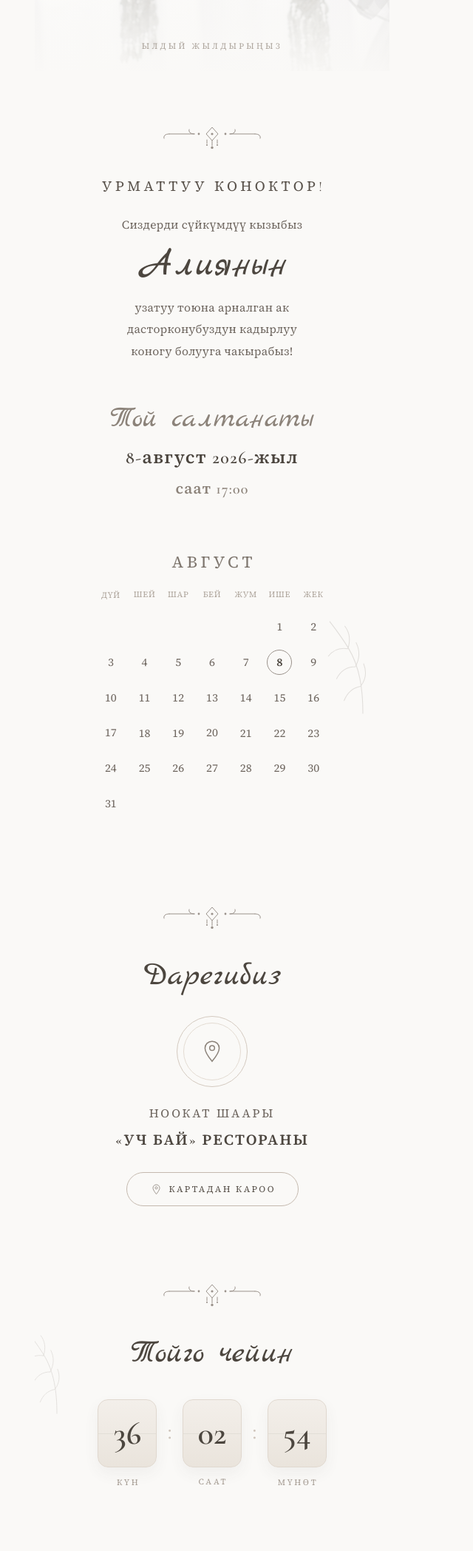
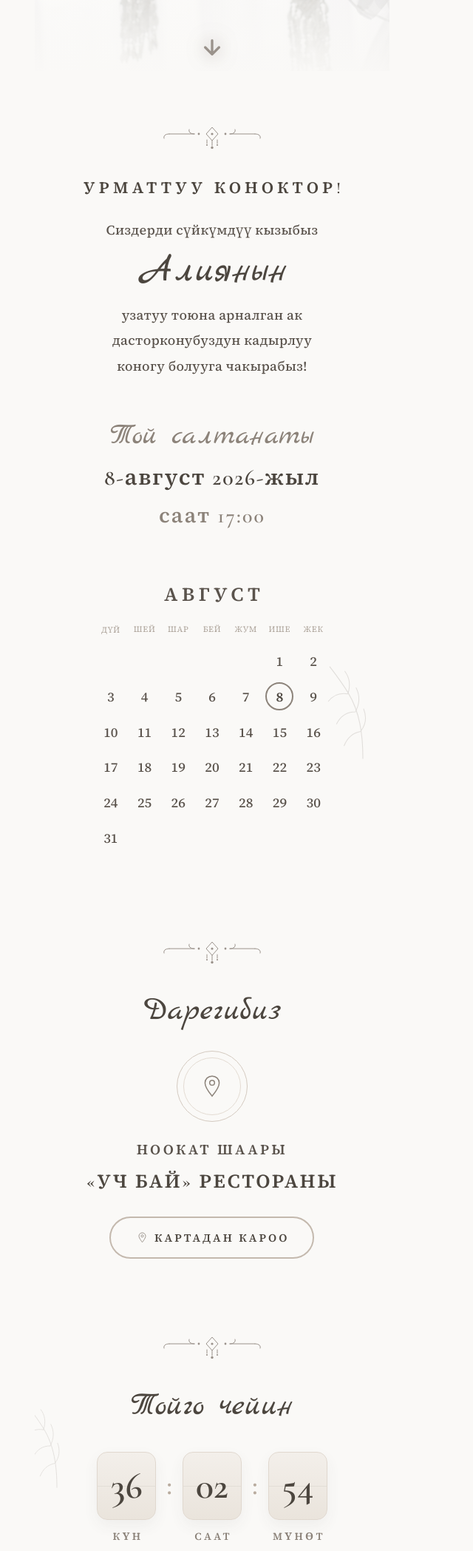
Before and after one commit to KiraCoder/kyz-uzatuu, a plain HTML site: page index.html in a window 1280 px wide. Shown: the part 704-2800 px from the top of the page at 74% size, without its empty margins (353-993 px from the left). Drawn offline with nearby package versions, Linux system fonts and the light colour scheme.

Commit message:
Improve visibility and add social media previews
Changes for better accessibility (elder-friendly):
- Replaced scroll text with glowing bouncing down arrow icon
- Increased all font sizes by 10-30% for better readability
- Made all text bolder (increased font-weight throughout)
- Ceremony time: now clamp(22px, 6vw, 28px) with font-weight 700
- Event date: increased to clamp(24px, 6.5vw, 30px)
- Address/venue: larger and bolder text
- Countdown: bigger numbers and labels
- RSVP form: increased all text sizes and button weight
- Calendar: larger numbers with better contrast
- Map button: thicker border (2px) and bolder text

Social media preview improvements:
- Added Open Graph meta tags for Facebook/WhatsApp previews
- Added Twitter Card meta tags
- Preview title: "Алия - Кыз Узатуу Чакыруу"
- Preview description with date, time, and location
- Preview image: optimized hero image
- Added theme-color and Apple mobile meta tags

🤖 Generated with [Claude Code](https://claude.com/claude-code)

Co-Authored-By: Claude <noreply@anthropic.com>

```diff
--- a/index.html
+++ b/index.html
@@ -4,6 +4,30 @@
 <meta charset="utf-8">
 <meta name="viewport" content="width=device-width, initial-scale=1, maximum-scale=5">
 <title>Алия - Кыз Узатуу 2026</title>
+
+<!-- SEO Meta Tags -->
+<meta name="description" content="Сиздерди Алиянын кыз узатуу тоюна чакырабыз! 8-август 2026-жыл, саат 17:00, Ноокат шаары, Уч Бай рестораны">
+
+<!-- Open Graph / Facebook -->
+<meta property="og:type" content="website">
+<meta property="og:url" content="https://kiracoder.github.io/kyz-uzatuu/">
+<meta property="og:title" content="Алия - Кыз Узатуу Чакыруу">
+<meta property="og:description" content="Сиздерди Алиянын кыз узатуу тоюна чакырабыз! 8-август 2026-жыл, саат 17:00, Ноокат шаары">
+<meta property="og:image" content="https://kiracoder.github.io/kyz-uzatuu/images/hero-shokulo-optimized.jpg">
+<meta property="og:image:width" content="1200">
+<meta property="og:image:height" content="630">
+
+<!-- Twitter Card -->
+<meta name="twitter:card" content="summary_large_image">
+<meta name="twitter:url" content="https://kiracoder.github.io/kyz-uzatuu/">
+<meta name="twitter:title" content="Алия - Кыз Узатуу Чакыруу">
+<meta name="twitter:description" content="Сиздерди Алиянын кыз узатуу тоюна чакырабыз! 8-август 2026-жыл, саат 17:00">
+<meta name="twitter:image" content="https://kiracoder.github.io/kyz-uzatuu/images/hero-shokulo-optimized.jpg">
+
+<!-- Additional Meta Tags -->
+<meta name="theme-color" content="#FAF9F7">
+<meta name="apple-mobile-web-app-capable" content="yes">
+<meta name="apple-mobile-web-app-status-bar-style" content="black-translucent">
 <link rel="preconnect" href="https://fonts.googleapis.com">
 <link rel="preconnect" href="https://fonts.gstatic.com" crossorigin>
 <link href="https://fonts.googleapis.com/css2?family=Marck+Script&family=Cormorant+Garamond:ital,wght@0,400;0,500;0,600;1,400;1,500&family=Source+Serif+4:ital,opsz,wght@0,8..60,300;0,8..60,400;0,8..60,500;0,8..60,600;1,8..60,400&display=swap" rel="stylesheet">
@@ -329,25 +353,46 @@
 
   .hero-date {
     font-family: 'Cormorant Garamond', 'Source Serif 4', serif;
-    font-size: clamp(18px, 5vw, 22px);
+    font-size: clamp(22px, 6vw, 28px);
     letter-spacing: .34em;
     text-transform: uppercase;
-    color: #5A534C;
+    color: #4C463F;
     padding-left: .34em;
     margin-top: 22px;
     text-shadow: 0 1px 10px rgba(250,249,247,.9);
-    font-weight: 600;
+    font-weight: 700;
   }
 
   .scroll-hint {
     position: absolute;
     bottom: 26px;
     z-index: 2;
-    font-size: clamp(9px, 2.5vw, 11px);
-    letter-spacing: .3em;
-    text-transform: uppercase;
-    color: #A79E95;
-    animation: softpulse 2.6s ease-in-out infinite;
+    display: flex;
+    flex-direction: column;
+    align-items: center;
+    gap: 8px;
+  }
+
+  .scroll-arrow {
+    width: 32px;
+    height: 32px;
+    animation: bounce 2s ease-in-out infinite, glow 2s ease-in-out infinite;
+  }
+
+  @keyframes bounce {
+    0%, 100% { transform: translateY(0); }
+    50% { transform: translateY(10px); }
+  }
+
+  @keyframes glow {
+    0%, 100% {
+      filter: drop-shadow(0 0 4px rgba(154,146,139,0.4));
+      opacity: 0.7;
+    }
+    50% {
+      filter: drop-shadow(0 0 12px rgba(154,146,139,0.8));
+      opacity: 1;
+    }
   }
 
   /* Section styles */
@@ -378,19 +423,21 @@
 
   .invitation .greeting {
     font-family: 'Cormorant Garamond', 'Source Serif 4', serif;
-    font-size: clamp(16px, 4.5vw, 19px);
+    font-size: clamp(18px, 5vw, 22px);
     letter-spacing: .24em;
     text-transform: uppercase;
-    color: #5A534C;
+    color: #4C463F;
     margin: 0 0 26px;
     padding-left: .24em;
+    font-weight: 600;
   }
 
   .invitation .text {
-    font-size: clamp(14px, 3.8vw, 15.5px);
+    font-size: clamp(16px, 4.2vw, 18px);
     line-height: 1.85;
     letter-spacing: .02em;
-    color: #6E665F;
+    color: #5A534C;
+    font-weight: 500;
   }
 
   .invitation .name {
@@ -402,13 +449,14 @@
   }
 
   .invitation .invitation-text {
-    font-size: clamp(14px, 3.8vw, 15.5px);
+    font-size: clamp(16px, 4.2vw, 18px);
     line-height: 1.9;
     letter-spacing: .02em;
-    color: #6E665F;
+    color: #5A534C;
     margin: 0 auto;
-    max-width: 300px;
+    max-width: 320px;
     padding: 0 10px;
+    font-weight: 500;
   }
 
   .invitation .event-title {
@@ -420,11 +468,20 @@
 
   .invitation .event-date {
     font-family: 'Cormorant Garamond', 'Source Serif 4', serif;
-    font-size: clamp(20px, 5.5vw, 24px);
-    font-weight: 600;
+    font-size: clamp(24px, 6.5vw, 30px);
+    font-weight: 700;
     letter-spacing: .06em;
     color: #4C463F;
     margin: 0;
+  }
+
+  .invitation .event-time {
+    font-family: 'Cormorant Garamond', 'Source Serif 4', serif;
+    font-size: clamp(22px, 6vw, 28px);
+    font-weight: 700;
+    letter-spacing: .08em;
+    color: #8C837A;
+    margin: 12px 0 0;
   }
 
   /* Calendar */
@@ -440,12 +497,13 @@
 
   .calendar-title {
     font-family: 'Cormorant Garamond', 'Source Serif 4', serif;
-    font-size: clamp(18px, 5vw, 22px);
+    font-size: clamp(22px, 5.5vw, 26px);
     letter-spacing: .22em;
     text-transform: uppercase;
-    color: #7E766E;
+    color: #5A534C;
     margin-bottom: 22px;
     padding-left: .22em;
+    font-weight: 700;
   }
 
   .calendar-weekdays {
@@ -477,17 +535,18 @@
     display: inline-flex;
     align-items: center;
     justify-content: center;
-    width: clamp(28px, 7vw, 34px);
-    height: clamp(28px, 7vw, 34px);
-    font-size: clamp(13px, 3.5vw, 15px);
-    color: #6E665F;
+    width: clamp(30px, 7.5vw, 38px);
+    height: clamp(30px, 7.5vw, 38px);
+    font-size: clamp(15px, 4vw, 18px);
+    color: #5A534C;
+    font-weight: 500;
   }
 
   .calendar-day.highlight span {
     border-radius: 50%;
-    border: 1px solid #9A928B;
+    border: 2px solid #8C837A;
     color: #4C463F;
-    font-weight: 600;
+    font-weight: 700;
   }
 
   /* Address */
@@ -529,18 +588,19 @@
 
   .address-city {
     font-family: 'Cormorant Garamond', 'Source Serif 4', serif;
-    font-size: clamp(14px, 3.8vw, 16px);
+    font-size: clamp(16px, 4.2vw, 19px);
     letter-spacing: .18em;
     text-transform: uppercase;
-    color: #6E665F;
+    color: #5A534C;
     margin: 0 0 8px;
     padding: 0 10px .18em;
+    font-weight: 600;
   }
 
   .address-venue {
     font-family: 'Cormorant Garamond', 'Source Serif 4', serif;
-    font-size: clamp(18px, 4.8vw, 20px);
-    font-weight: 600;
+    font-size: clamp(22px, 5.5vw, 26px);
+    font-weight: 700;
     letter-spacing: .1em;
     text-transform: uppercase;
     color: #4C463F;
@@ -552,16 +612,17 @@
     display: inline-flex;
     align-items: center;
     gap: 9px;
-    padding: 14px 30px;
-    border: 1px solid #C4B9AE;
+    padding: 16px 32px;
+    border: 2px solid #C4B9AE;
     border-radius: 40px;
-    font-size: clamp(11px, 2.8vw, 12px);
+    font-size: clamp(13px, 3.2vw, 15px);
     letter-spacing: .2em;
     text-transform: uppercase;
-    color: #5A534C;
+    color: #4C463F;
     text-decoration: none;
-    padding-left: calc(30px + .2em);
+    padding-left: calc(32px + .2em);
     transition: all .2s;
+    font-weight: 600;
   }
 
   .map-button:hover {
@@ -629,24 +690,26 @@
 
   .countdown-value {
     font-family: 'Cormorant Garamond', 'Source Serif 4', serif;
-    font-size: clamp(36px, 10vw, 44px);
-    font-weight: 600;
+    font-size: clamp(40px, 11vw, 50px);
+    font-weight: 700;
     color: #4C463F;
   }
 
   .countdown-separator {
     font-family: 'Cormorant Garamond', serif;
-    font-size: clamp(28px, 8vw, 34px);
-    color: #CFC5BC;
+    font-size: clamp(32px, 9vw, 38px);
+    color: #B9AC9F;
     margin-top: clamp(18px, 5vw, 22px);
+    font-weight: 600;
   }
 
   .countdown-label {
-    font-size: clamp(9px, 2.5vw, 11px);
+    font-size: clamp(11px, 3vw, 14px);
     letter-spacing: .24em;
     text-transform: uppercase;
-    color: #A79E95;
+    color: #8C837A;
     padding-left: .24em;
+    font-weight: 600;
   }
 
   /* Hosts */
@@ -713,10 +776,11 @@
 
   .form-group label {
     display: block;
-    font-size: clamp(11px, 3vw, 12.5px);
+    font-size: clamp(13px, 3.5vw, 15px);
     line-height: 1.6;
-    color: #8A827A;
+    color: #5A534C;
     margin-bottom: 12px;
+    font-weight: 500;
   }
 
   .form-group label .note {
@@ -741,16 +805,17 @@
   }
 
   .rsvp-question {
-    font-size: clamp(13px, 3.5vw, 14px);
+    font-size: clamp(15px, 4vw, 17px);
     letter-spacing: .02em;
-    color: #5A534C;
+    color: #4C463F;
     margin: 0 0 18px;
+    font-weight: 600;
   }
 
   .radio-group {
     display: flex;
     flex-direction: column;
-    gap: 12px;
+    gap: 14px;
     margin-bottom: 32px;
   }
 
@@ -761,15 +826,16 @@
     width: 100%;
     text-align: left;
     cursor: pointer;
-    padding: 14px 20px;
+    padding: 16px 20px;
     border-radius: 14px;
     background: transparent;
-    border: 1px solid #E4DCD3;
+    border: 2px solid #E4DCD3;
     color: #4C463F;
     font-family: 'Source Serif 4', serif;
-    font-size: clamp(14px, 3.5vw, 15px);
+    font-size: clamp(16px, 4vw, 18px);
     letter-spacing: .02em;
     transition: all .2s;
+    font-weight: 500;
   }
 
   .radio-option:hover {
@@ -810,18 +876,19 @@
 
   .submit-button {
     width: 100%;
-    padding: 16px;
+    padding: 18px;
     border: none;
     border-radius: 40px;
     background: #9A928B;
     color: #FAF9F7;
     font-family: 'Cormorant Garamond', 'Source Serif 4', serif;
-    font-size: clamp(13px, 3.2vw, 14px);
+    font-size: clamp(15px, 3.8vw, 17px);
     letter-spacing: .24em;
     text-transform: uppercase;
     cursor: pointer;
-    padding-left: calc(16px + .24em);
+    padding-left: calc(18px + .24em);
     transition: all .2s;
+    font-weight: 700;
   }
 
   .submit-button:hover:not(:disabled) {
@@ -960,7 +1027,11 @@
       <div class="hero-divider"></div>
       <div class="hero-date">08 · 08 · 2026</div>
     </div>
-    <div class="scroll-hint">ылдый жылдырыңыз</div>
+    <div class="scroll-hint">
+      <svg class="scroll-arrow" viewBox="0 0 24 24" fill="none" stroke="#9A928B" stroke-width="2.5" stroke-linecap="round" stroke-linejoin="round">
+        <path d="M12 5v14M19 12l-7 7-7-7"/>
+      </svg>
+    </div>
   </section>
 
   <!-- Invitation -->
@@ -974,7 +1045,7 @@
     <p class="invitation-text reveal slide-up">узатуу тоюна арналган ак дасторконубуздун кадырлуу коногу болууга чакырабыз!</p>
     <p class="event-title reveal scale-in">Той салтанаты</p>
     <p class="event-date reveal slide-up">8-август 2026-жыл</p>
-    <p class="event-date reveal slide-up" style="margin-top: 12px; font-size: clamp(16px, 4.5vw, 20px); color: #8C837A;">саат 17:00</p>
+    <p class="event-time reveal slide-up">саат 17:00</p>
   </section>
 
   <!-- Calendar -->
```
